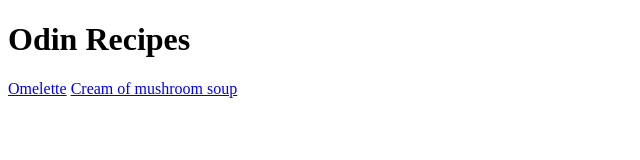
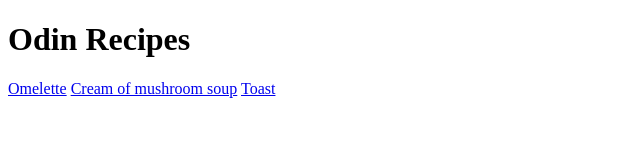
Before and after one commit to vasygo/odin-recipes, a plain HTML site: page index.html in a window 1280 px wide. Shown: the full height of the page, 0-640 px from the left. Drawn offline with Linux system fonts and the light colour scheme.

Commit message:
add toast.html inside index.html

```diff
--- a/index.html
+++ b/index.html
@@ -9,5 +9,6 @@
     <h1>Odin Recipes</h1>
     <a href="recipes/omelette.html">Omelette</a>
     <a href="recipes/cream-of-mushroom-soup.html">Cream of mushroom soup</a>
+    <a href="recipes/toast.html">Toast</a>
 </body>
 </html>
```
